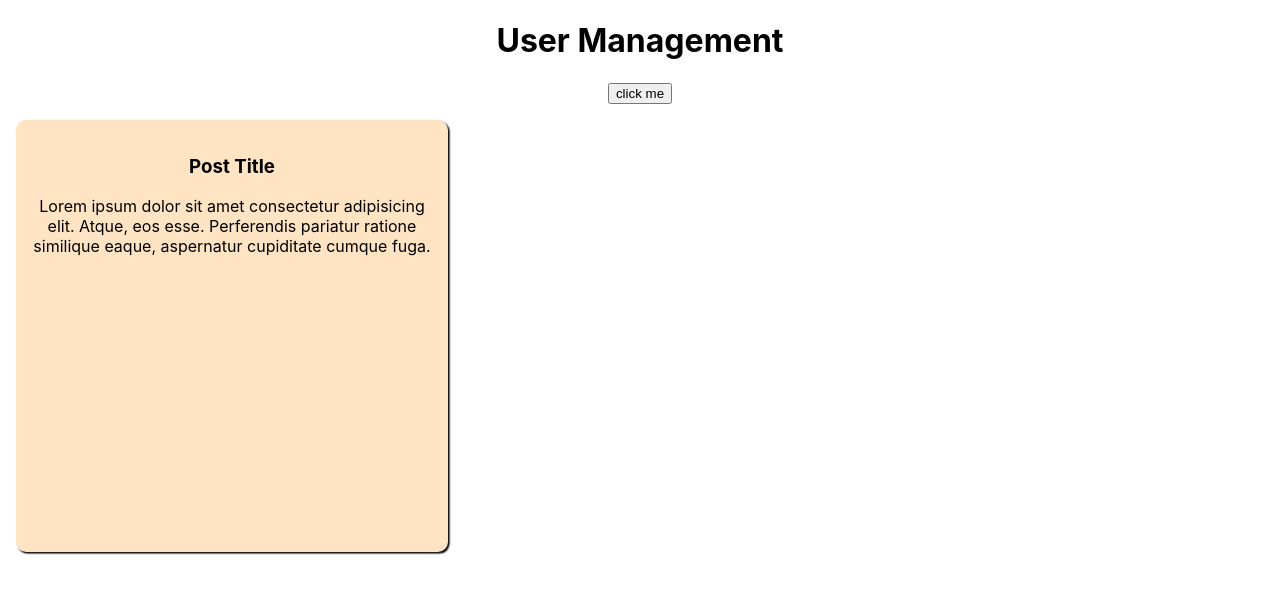
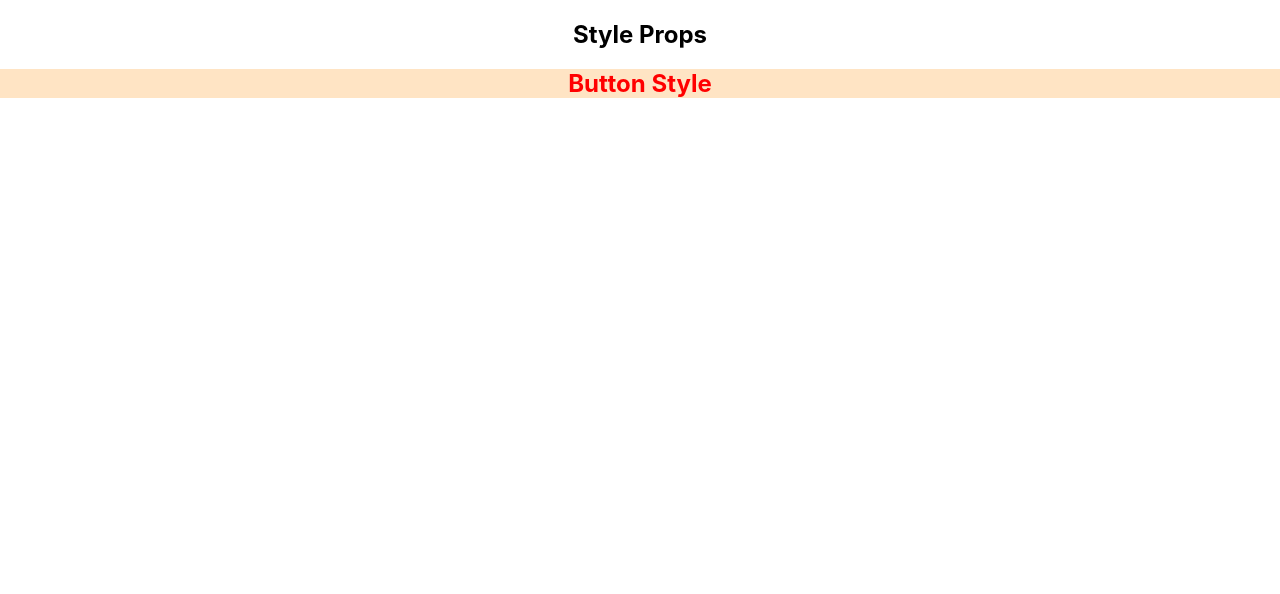
Before and after one commit to 17-35060-2Akash/React-TS-Project-I, a React (Create React App) app: page / in a window 1280 px wide. Shown: the top 594 px of the page. Built offline with nearby package versions, Linux system fonts and the light colour scheme.

Commit message:
sending style props done

```diff
--- a/src/App.tsx
+++ b/src/App.tsx
@@ -1,5 +1,6 @@
 import './App.css';
 import Button from './components/Button';
+import ButtonStyle from './components/ButtonStyle';
 import DataFetch from './components/DataFetch';
 import Post from './components/Post';
 import User from './components/User';
@@ -21,14 +22,14 @@ let user2 = {
   lang: ["Bangla", "English", "Hindi"]
 };
 
-
+const btnStyle = { color: "red", backgroundColor: 'bisque' };
 
 
 
 function App() {
   return (
     <div className="App">
-      <h1>User Management</h1>
+      {/* <h1>User Management</h1> */}
       {/* <User name="Nasin Aynul Akash" age={25} isRegistered={true}></User> */}
       {/* <User name="Nazia Heeme" age={27} isRegistered={false}></User> */}
 
@@ -42,9 +43,11 @@ function App() {
       {/* <DataFetch status="loading"></DataFetch> */}
 
       {/* typing children props  */}
-      <Button>click me</Button>
-      <Post></Post>
+      {/* <Button>click me</Button> */}
+      {/* <Post></Post> */}
 
+      <h2>Style Props</h2>
+      <ButtonStyle btnStyle={btnStyle}></ButtonStyle>
     </div>
   );
 }
--- /dev/null
+++ b/src/components/ButtonStyle.tsx
@@ -0,0 +1,16 @@
+import React from 'react';
+
+type ButtonStyle = {
+    btnStyle: React.CSSProperties;
+}
+
+const ButtonStyle = (props: ButtonStyle) => {
+    return (
+        <div>
+            <h2 style={props.btnStyle}>Button Style</h2>
+
+        </div>
+    );
+};
+
+export default ButtonStyle;
```
